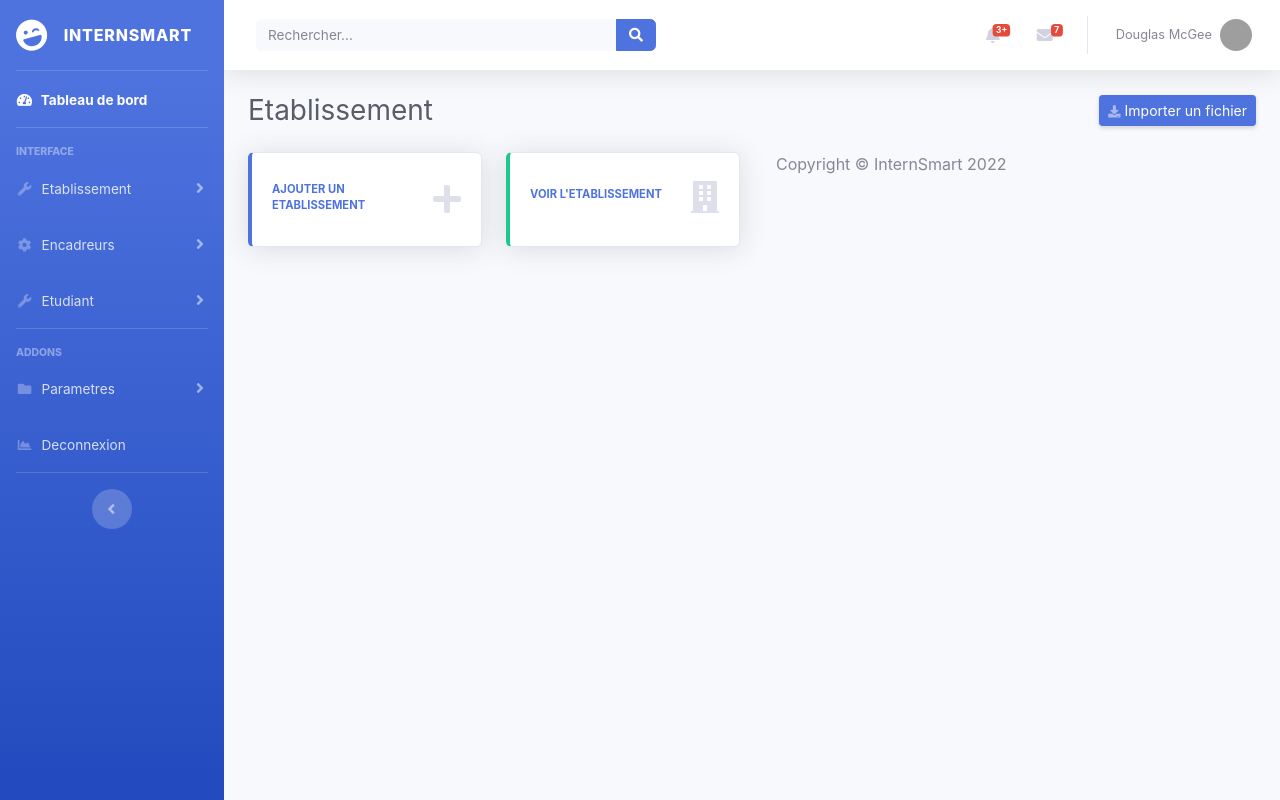
After one commit to INTENSMART/FOJ, a Django app: page /gestionEtablissement in a window 1280 px wide. The commit adds this page. Run offline with Django 4.2, Linux system fonts and the light colour scheme; some libraries are stand-ins or nearby versions; grey boxes are pictures that could not be loaded.

Commit message:
ajout de la page de gestion des etablissements et de la fonctionnalite ajout etablissement

```diff
--- a/administrateur/urls.py
+++ b/administrateur/urls.py
@@ -29,7 +29,8 @@ urlpatterns = [
     path('confirmationEmail',views.confirmationEmail,name='confirmationEmail'),
     #path('administrateurLogin',views.connexionPage,name='administrateurLogin'),
     path('administrateurLogin',auth_view.LoginView.as_view(template_name='connexion/login.html', redirect_authenticated_user=False,authentication_form=connexionForm),name='administrateurLogin'),
-    path('etablissement',views.newEtablissement,name='etablissement'),
+    path('gestionEtablissement',views.gestionEtablissement,name='gestionEtablissement'),
+    path('newEtablissement',views.newEtablissement,name='newEtablissement'),
     path('dashboardAdmin', views.dashboardAdmin, name='dashboardAdmin'),
     #path('reset_Password', password_view.PasswordResetView.as_view(template_name='motDePasse/forgot-password.html'), name='reset_Password'),
     path('reset_Password', views.password_reset_request, name='reset_Password'),
--- a/administrateur/views.py
+++ b/administrateur/views.py
@@ -114,6 +114,9 @@ def connexionPage(request):
 def home(request):
     return render(request, 'accueil/index.html')
 
+def gestionEtablissement(request):
+    return render(request, 'dashboard/etablissement.html')
+
 
 def activate(request, uidb64, token):
     try:
--- a/templates/dashboard/base.html
+++ b/templates/dashboard/base.html
@@ -42,7 +42,7 @@
             <li class="nav-item active">
                 <a class="nav-link" href="{% url 'dashboardAdmin' %}">
                     <i class="fas fa-fw fa-tachometer-alt"></i>
-                    <span>Tableau de Bord</span></a>
+                    <span>Tableau de bord</span></a>
             </li>
 
             <!-- Divider -->
@@ -58,7 +58,7 @@
 
             <!-- Nav Item - Utilities Collapse Menu -->
             <li class="nav-item">
-                <a class="nav-link collapsed" href="{% url 'etablissement' %}" data-toggle="collapse" data-target="#collapseUtilities"
+                <a class="nav-link collapsed" href="{% url 'gestionEtablissement' %}" data-toggle="collapse" data-target="#collapseUtilities"
                     aria-expanded="true" aria-controls="collapseUtilities">
                     <i class="fas fa-fw fa-wrench"></i>
                     <span>Etablissement</span>
@@ -137,12 +137,7 @@
                     <span>Deconnexion</span></a>
             </li>
 
-            <!-- Nav Item - Tables -->
-            <li class="nav-item">
-                <a class="nav-link" href="tables.html">
-                    <i class="fas fa-fw fa-table"></i>
-                    <span>Tables</span></a>
-            </li>
+
 
             <!-- Divider -->
             <hr class="sidebar-divider d-none d-md-block">
@@ -373,19 +368,19 @@
 
                     <!-- Page Heading -->
                     <div class="d-sm-flex align-items-center justify-content-between mb-4">
-                        <h1 class="h3 mb-0 text-gray-800">Tableau de Bord</h1>
+                        <h1 class="h3 mb-0 text-gray-800">{% block page %} {% endblock %}</h1>
                         <a href="#" class="d-none d-sm-inline-block btn btn-sm btn-primary shadow-sm"><i
-                                class="fas fa-download fa-sm text-white-50"></i> Generate Report</a>
+                                class="fas fa-download fa-sm text-white-50"></i> Importer un fichier</a>
                     </div>
 
                     {% block content %}
                     {% endblock %}
 
             <!-- Footer -->
-            <footer class="sticky-footer bg-white">
+            <footer style="text-align=justify">
                 <div class="container my-auto">
                     <div class="copyright text-center my-auto">
-                        <span>Copyright &copy; InternSmart 2022</span>
+                        <span >Copyright &copy; InternSmart 2022</span>
                     </div>
                 </div>
             </footer>
--- a/templates/dashboard/dashboardAdmin.html
+++ b/templates/dashboard/dashboardAdmin.html
@@ -1,6 +1,7 @@
 {% extends 'dashboard/base.html' %}
 
 {% block title %}Tableau de bord | InternSmart{% endblock title %}
+{% block page %}Accueil{% endblock page %}
 
 {% block content %}
 
--- /dev/null
+++ b/templates/dashboard/etablissement.html
@@ -0,0 +1,55 @@
+{% extends 'dashboard/base.html' %}
+
+{% block title %}Gestion etablissement | InternSmart{% endblock title %}
+{% block page %}Etablissement{% endblock page %}
+
+{% block content %}
+
+
+                    <div class="row">
+
+                        <!-- Earnings (Monthly) Card Example -->
+                        <div class="col-xl-3 col-md-6 mb-4">
+                            <div class="card border-left-primary shadow h-100 py-2">
+                                <div class="card-body">
+                                    <div class="row no-gutters align-items-center">
+                                        <div class="col mr-2">
+                                            <div class="text-xs font-weight-bold text-primary text-uppercase mb-1">
+                                                <a href="{% url 'newEtablissement' %}">Ajouter un etablissement</a></div>
+
+                                        </div>
+                                        <div class="col-auto">
+                                            <i class=" fas fa-plus fa-2x text-gray-300"></i>
+                                        </div>
+                                    </div>
+                                </div>
+                            </div>
+                        </div>
+
+                        <!-- Earnings (Monthly) Card Example -->
+                        <div class="col-xl-3 col-md-6 mb-4">
+                            <div class="card border-left-success shadow h-100 py-2">
+                                <div class="card-body">
+                                    <div class="row no-gutters align-items-center">
+                                        <div class="col mr-2">
+                                            <div class="text-xs font-weight-bold text-success text-uppercase mb-1">
+                                                <a href="#">Voir l'etablissement</a></div>
+                                        </div>
+                                        <div class="col-auto">
+                                            <i class="fas fa-building fa-2x text-gray-300"></i>
+                                        </div>
+                                    </div>
+                                </div>
+                            </div>
+                        </div>
+
+
+
+
+
+                    <!-- Content Row -->
+
+
+
+
+{% endblock content %}
```
Also changed, not shown: templates/inscription/ajout_etablissement.html (+10 -42 lines).
